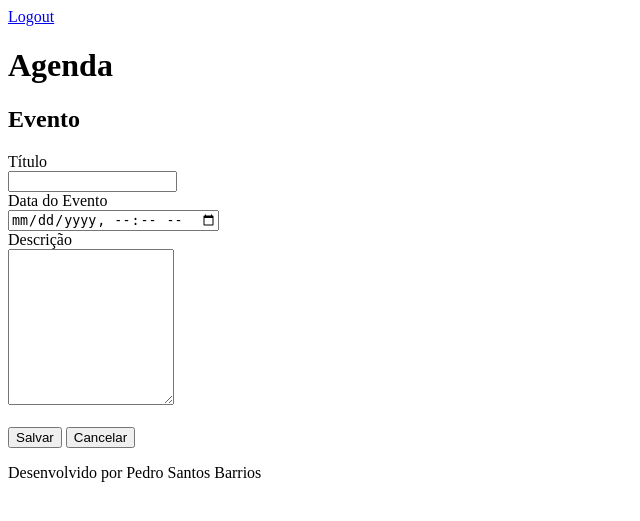
After one commit to devPedro98/django_projeto_dio, a Django app: page /agenda/evento/ in a window 1280 px wide. The commit adds this page. Shown: the top 521 px of the page, without its empty margins (0-640 px from the left). Run offline with Django 4.2, Linux system fonts and the light colour scheme; the visitor is signed in with stand-in values (Sample User, id 1).

Commit message:
Realizando inserção de dados

```diff
--- a/core/templates/core/agenda.html
+++ b/core/templates/core/agenda.html
@@ -1,6 +1,9 @@
 {% extends 'core/model-page.html' %}
 {% block content %}
     <h2>Agendamentos</h2>
+    <a href="evento/">
+        <button type="button">Novo Evento</button>
+    </a>
     <ul>
     {% for evento in eventos %}
         <li>{{ evento.titulo }} - {{ evento.get_data_evento }}</li>
--- /dev/null
+++ b/core/templates/core/evento.html
@@ -0,0 +1,24 @@
+{% extends 'core/model-page.html' %}
+
+{% block content %}
+<h2>Evento</h2>
+<form action="submit" method="POST">
+    {% csrf_token %}
+    <label>Título</label>
+    <br>
+    <input type="text" name="titulo" size="18">
+    <br>
+    <label>Data do Evento</label>
+    <br>
+    <input type="datetime-local" name="data_evento">
+    <br>
+    <label for="">Descrição</label>
+    <br>
+    <textarea name="descricao" id="" cols="18" rows="10"></textarea>
+    <br><br>
+    <button type="submit">Salvar</button>
+    <a href="/">
+        <button type="button">Cancelar</button>
+    </a>
+</form>
+{% endblock content %}
--- a/core/templates/core/login.html
+++ b/core/templates/core/login.html
@@ -14,9 +14,9 @@
         {% csrf_token %}
         <div class="cl1">
             <label for="">Usuário:</label>
-            <input type="text" name="username">
+            <input type="text" name="username-login">
             <label for="">Senha:</label>
-            <input type="password" name="password">
+            <input type="password" name="password-login">
             <button type="submit">Entrar</button>
         </div>
     </form>
--- a/core/templates/core/model-header.html
+++ b/core/templates/core/model-header.html
@@ -3,6 +3,6 @@
 <meta name="viewport" content="width=device-width, initial-scale=1.0">
 <title>Agenda</title>
 <div>
-    <a href="/logout">Logout</a>
+    <a align="right" href="/logout">Logout</a>
 </div>
 <h1>Agenda</h1>
--- a/core/urls.py
+++ b/core/urls.py
@@ -6,6 +6,8 @@ from . import views
 urlpatterns = [
     path('', RedirectView.as_view(url='/agenda/')),
     path('agenda/', views.lista_eventos),
+    path('agenda/evento/', views.evento),
+    path('agenda/evento/submit', views.submit_evento),
     path('login/', views.login_user),
     path('login/submit', views.submit_login),
     path('logout/', views.logout_user)
--- a/core/views.py
+++ b/core/views.py
@@ -9,9 +9,26 @@ from core.models import Evento
 @login_required(login_url='/login/')
 def lista_eventos(request):
     usuario = request.user
-    evento = Evento.objects.filter(usuario=usuario) # noqa pega os dados do banco de dados
+    evento = Evento.objects.filter(usuario=usuario)  # noqa pega os dados do banco de dados
     dados = {'eventos': evento}
     return render(request, 'core/agenda.html', dados)
+
+
+@login_required(login_url='/login/')
+def evento(request):
+    return render(request, 'core/evento.html')
+
+
+@login_required(login_url='/login/')
+def submit_evento(request):
+    if request.POST:
+        titulo = request.POST.get('titulo')
+        data_evento = request.POST.get('data_evento')
+        descricao = request.POST.get('descricao')
+        usuario = request.user
+        Evento.objects.create(
+            titulo=titulo, data_evento=data_evento, descricao=descricao, usuario=usuario)  # noqa
+    return redirect('/')
 
 
 def login_user(request):
@@ -25,8 +42,8 @@ def logout_user(request):
 
 def submit_login(request):
     if request.POST:
-        username = request.POST.get('username')
-        password = request.POST.get('password')
+        username = request.POST.get('username-login')
+        password = request.POST.get('password-login')
         usuario = authenticate(username=username, password=password)
         if usuario is not None:
             login(request, usuario)
```
Also changed, not shown: 1 other file.
